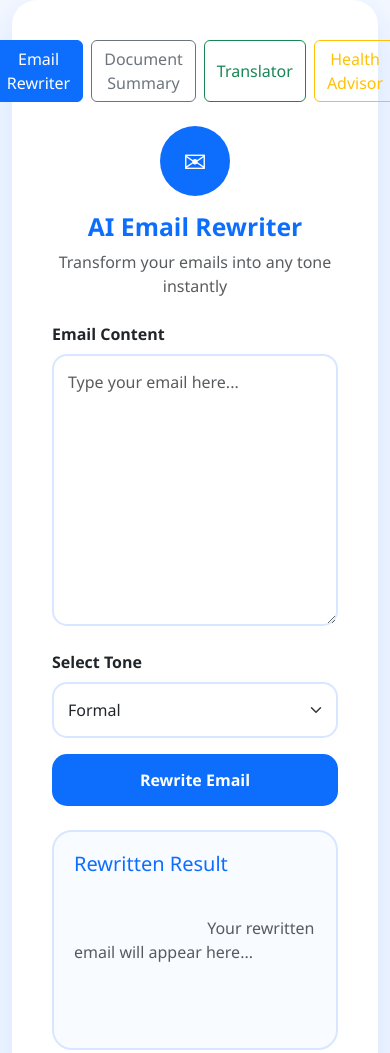
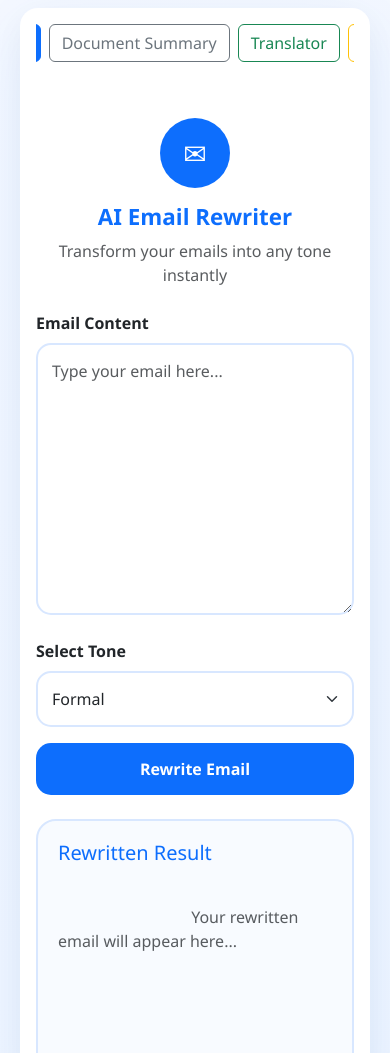
Before and after one commit to kishuu2/MiniLangChain, a plain HTML site: page templates/index.html in a window 390 px wide. Shown: the top 1053 px of the page. Drawn offline with nearby package versions, Linux system fonts and the light colour scheme.

Commit message:
First commit

```diff
--- a/templates/index.html
+++ b/templates/index.html
@@ -11,9 +11,12 @@
 
     <style>
         body {
-            background: #f4f8ff;
+            background: linear-gradient(135deg,
+                    #f4f8ff,
+                    #eef5ff);
             min-height: 100vh;
             display: flex;
+            padding: 0px;
             align-items: center;
             justify-content: center;
             font-family: Segoe UI, sans-serif;
@@ -21,11 +24,58 @@
 
         .main-card {
             width: 100%;
-            max-width: 900px;
+            max-width: 1100px;
             background: white;
-            border-radius: 25px;
-            padding: 40px;
-            box-shadow: 0 15px 40px rgba(13, 110, 253, .15);
+            border-radius: 24px;
+            padding: 32px;
+            box-shadow:
+                0 10px 30px rgba(0, 0, 0, .04),
+                0 20px 60px rgba(13, 110, 253, .08);
+        }
+
+        @media (max-width:768px) {
+
+            .main-card {
+                padding: 16px;
+                border-radius: 18px;
+            }
+
+            body {
+                padding: 8px;
+            }
+
+            .logo {
+                width: 55px;
+                height: 55px;
+                font-size: 22px;
+            }
+
+            h2 {
+                font-size: 1.4rem;
+            }
+
+            .output-box {
+                min-height: 180px;
+            }
+
+            #healthChatMessages {
+                height: 55vh !important;
+            }
+
+        }
+
+        .form-control,
+        .form-select {
+
+            transition: .25s ease;
+
+        }
+
+        .form-control:hover,
+        .form-select:hover {
+
+            border-color: #0d6efd;
+
         }
 
         .logo {
@@ -72,7 +122,9 @@
         }
 
         .output-box {
-            min-height: 220px;
+            min-height: 260px;
+            overflow-y: auto;
+            background: white;
             border-radius: 20px;
             background: #f8fbff;
             border: 2px solid #d8e7ff;
@@ -93,7 +145,8 @@
             padding: 12px;
             border-radius: 15px;
             margin: 10px 0;
-            margin-left: 60px;
+            max-width: 80%;
+            margin-left: auto;
             text-align: right;
         }
 
@@ -102,8 +155,25 @@
             color: #212529;
             padding: 12px;
             border-radius: 15px;
+            max-width: 80%;
             margin: 10px 0;
             margin-right: 60px;
+        }
+
+        .tool-nav {
+            display: flex;
+            gap: 10px;
+            overflow-x: auto;
+            padding-bottom: 32px;
+            scrollbar-width: none;
+        }
+
+        .tool-nav::-webkit-scrollbar {
+            display: none;
+        }
+
+        .tool-nav .btn {
+            flex-shrink: 0;
         }
     </style>
 
@@ -113,7 +183,7 @@
 
     <div class="container">
         <div class="main-card">
-            <div class="d-flex justify-content-center mb-4 gap-2">
+            <div class="d-flex justify-content-center mb-4 gap-2 tool-nav">
 
                 <button id="emailTab" class="btn btn-primary" onclick="showEmail()">
                     Email Rewriter
```
